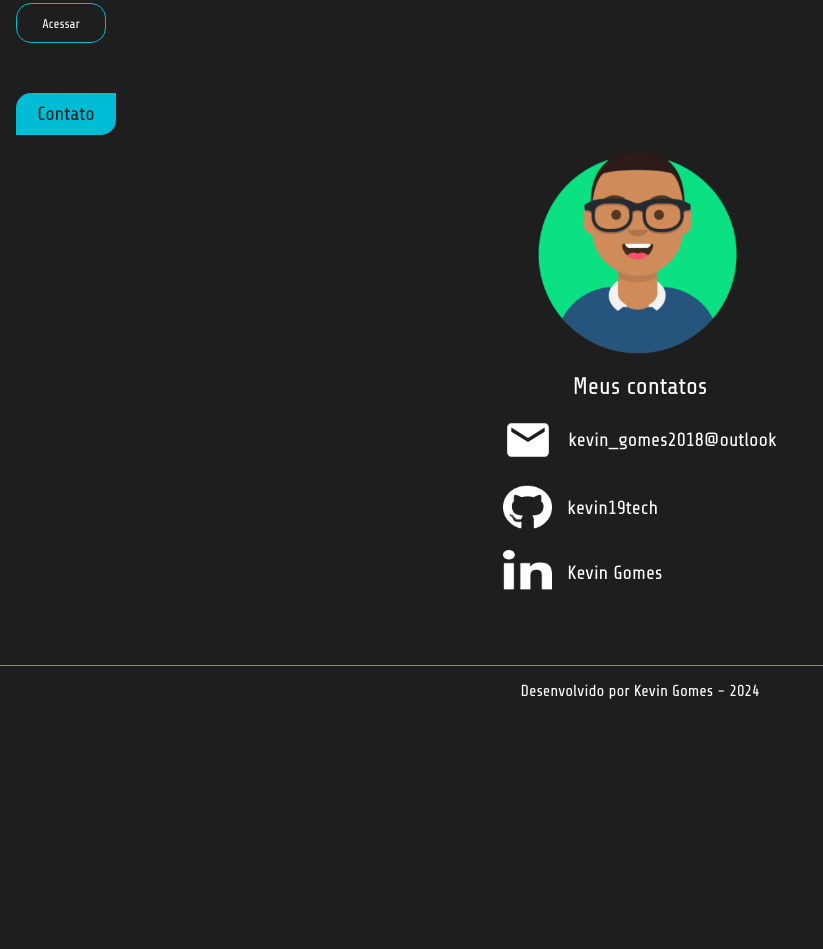
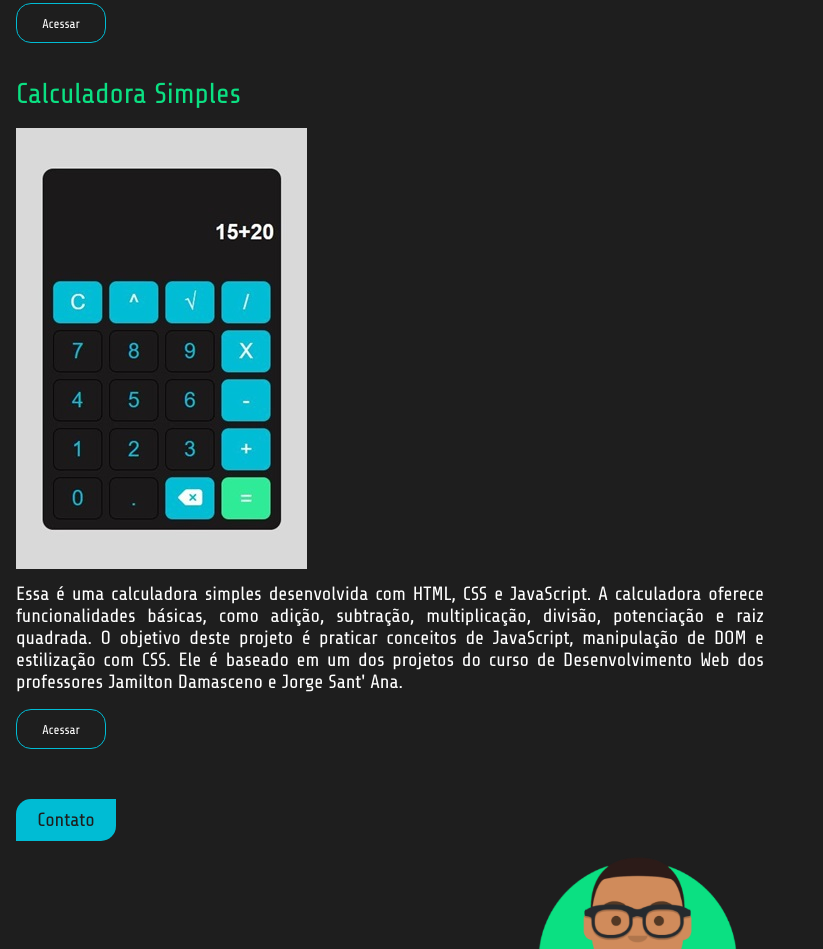
Before and after one commit to kevin19tech/portifolioKevin, a plain HTML site: page index.html in a window 1280 px wide. Shown: the part 4236-5185 px from the top of the page, without its empty margins (0-823 px from the left). Before the commit the page ends 4952 px from the top, so only its background shows below. Drawn offline with Linux system fonts and the light colour scheme.

Commit message:
Adicionei projeto da calculadora

```diff
--- a/index.html
+++ b/index.html
@@ -258,7 +258,7 @@
             <!--Projeto 3-->
             <h2 class="nomeProjeto" style="margin-top: 35px;">Site Calculadora de Lance Médio de consórcio</h2><br>
             <div class="blocoProjeto">
-                <img src="imagens/img-calc-lance.jpeg" alt="Projeto 2 Checklist Assistência - DNA Corretora de Seguros - Aplicativo" >
+                <img src="imagens/img-calc-lance.jpeg" alt="Site Calculadora de Lance Médio de consórcio" >
                     <div class="blocoDescricao-1">
                         <p class="paragrafoProjeto">Site desenvolvido para tornar mais rápido o cálculo de média de lances de consórcio. Além disso, proporciona uma apresentação mais agradável dos valores para os clientes. Foi desenvolvido com HTML, CSS e JavaScript.</p>
 
@@ -266,6 +266,26 @@
                         <div class="blocoBotoesProjetos">
                             <button class="botaoProjeto borderRadiusPadrao">
                                 <a href="https://kevin19tech.github.io/calculadoraDeLance/" target="_blank" class="formataBotaoProjeto">Acessar</a>
+                            </button>
+
+                        </div>
+
+                    </div>
+
+            </div>
+
+            <!--Projeto 4-->
+            <h2 class="nomeProjeto" style="margin-top: 35px;">Calculadora Simples</h2><br>
+            <div class="blocoProjeto">
+                <img src="imagens/img-calc-js.jpeg" alt="Calculadora" >
+                    <div class="blocoDescricao-1">
+                        <p class="paragrafoProjeto">Essa é uma calculadora simples desenvolvida com HTML, CSS e JavaScript. A calculadora oferece funcionalidades básicas, como adição, subtração, multiplicação, divisão, potenciação e raiz quadrada. O objetivo deste projeto é praticar conceitos de JavaScript, manipulação de DOM e estilização com CSS.
+                        Ele é baseado em um dos projetos do curso de Desenvolvimento Web dos professores Jamilton Damasceno e Jorge Sant' Ana. </p>
+
+
+                        <div class="blocoBotoesProjetos">
+                            <button class="botaoProjeto borderRadiusPadrao">
+                                <a href="https://kevin19tech.github.io/calculatorJS/" target="_blank" class="formataBotaoProjeto">Acessar</a>
                             </button>
 
                         </div>
```
Also changed, not shown: imagens/img-calc-js.jpeg (added).
